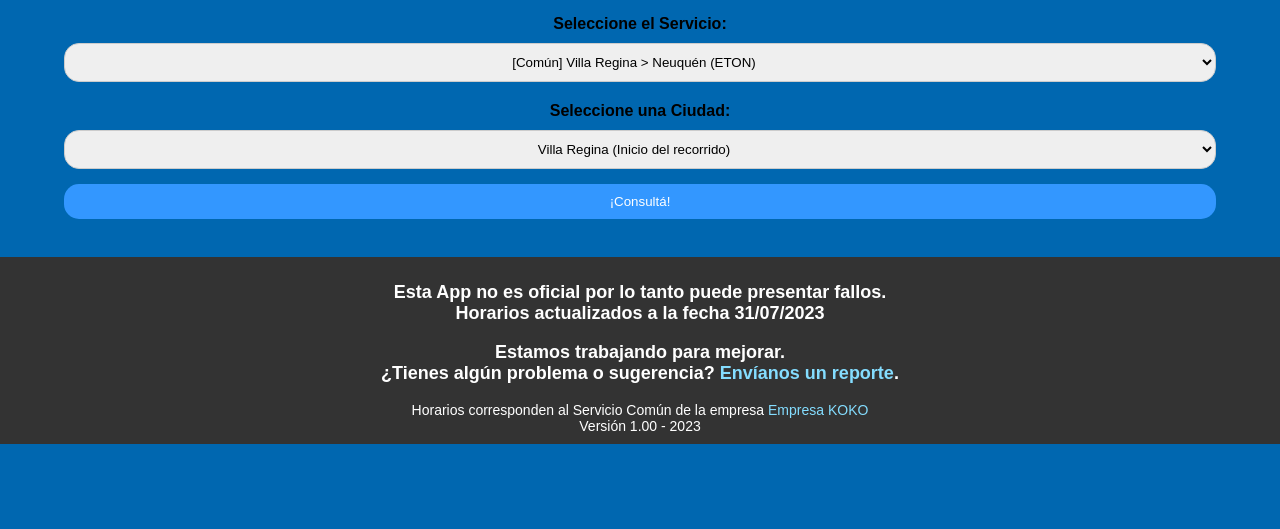
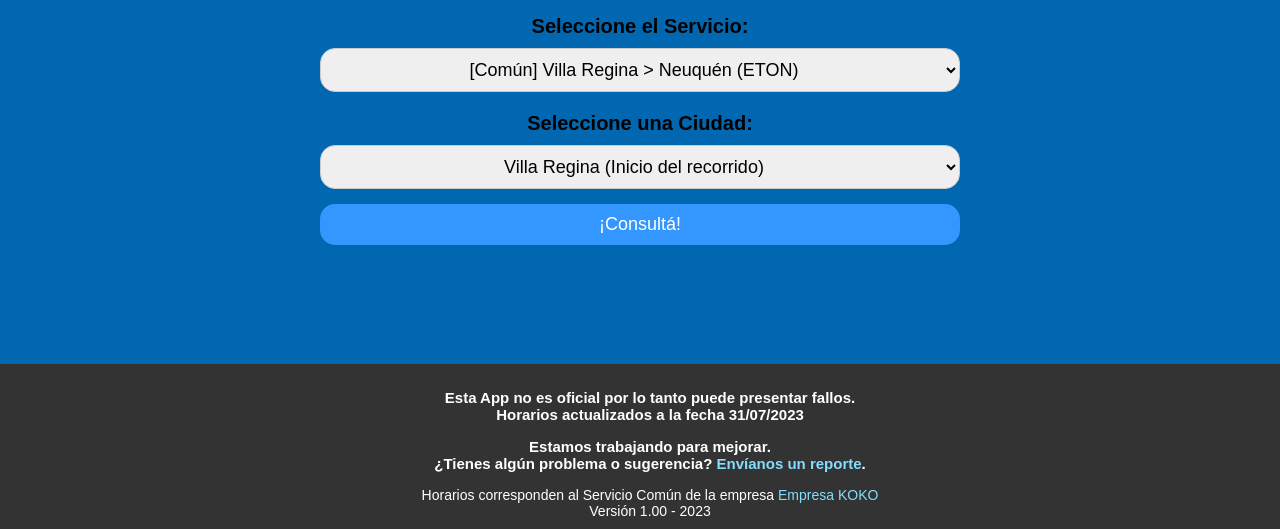
Before and after one commit to SxDarkness/Horarios-KoKo, a plain HTML site: page index.html in a window 1280 px wide. Shown: the part 271-800 px from the top of the page. Drawn offline with Linux system fonts and the light colour scheme.

Commit message:
Update styles.css

```diff
--- a/styles.css
+++ b/styles.css
@@ -7,7 +7,7 @@ body {
 }
 
 .container {
-    max-width: 90%;
+    max-width: 50%;
     margin: 0 auto;
     padding: 20px;
     text-align: center;
@@ -37,6 +37,7 @@ label {
     display: block;
     margin-top: 20px;
     margin-bottom: 10px;
+    font-size: 20px;
 }
 
 /* Estilos para los select */
@@ -45,6 +46,7 @@ select {
     padding: 10px;
     border-radius: 15px;
     border: 1px solid #ccc;
+    font-size: 18px;
     text-align: center;
 }
 
@@ -53,6 +55,7 @@ button {
     padding: 10px 20px;
     background-color: #3397FF;
     color: white;
+    font-size: 18px;
     border: none;
     cursor: pointer;
     border-radius: 15px;
@@ -68,7 +71,7 @@ button:hover {
 
 /* Estilos para los párrafos de resultados */
 p {
-    font-size: 18px;
+    font-size: 15px;
     margin-top: 15px;
     font-weight: bold;
 }
@@ -80,6 +83,9 @@ footer {
     text-align: center;
     color: white;
     font-size: 14px;
+    position: absolute;
+    bottom: 0;
+    width: 100%;
 }
 
 footer a {
@@ -150,7 +156,7 @@ footer a {
     }
 
     footer {
-        font-size: 2px;
+        font-size: 5px;
         padding: 10px;
     }
 }
```
